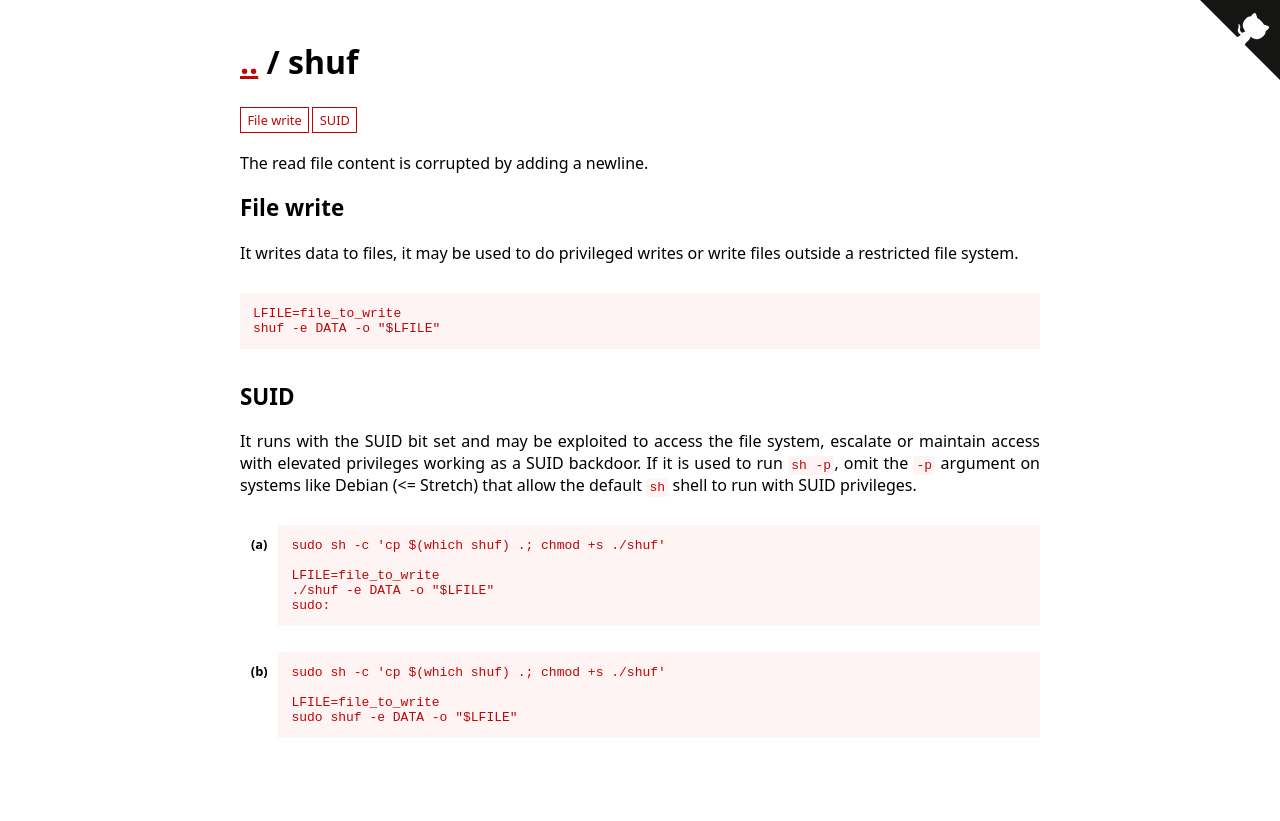
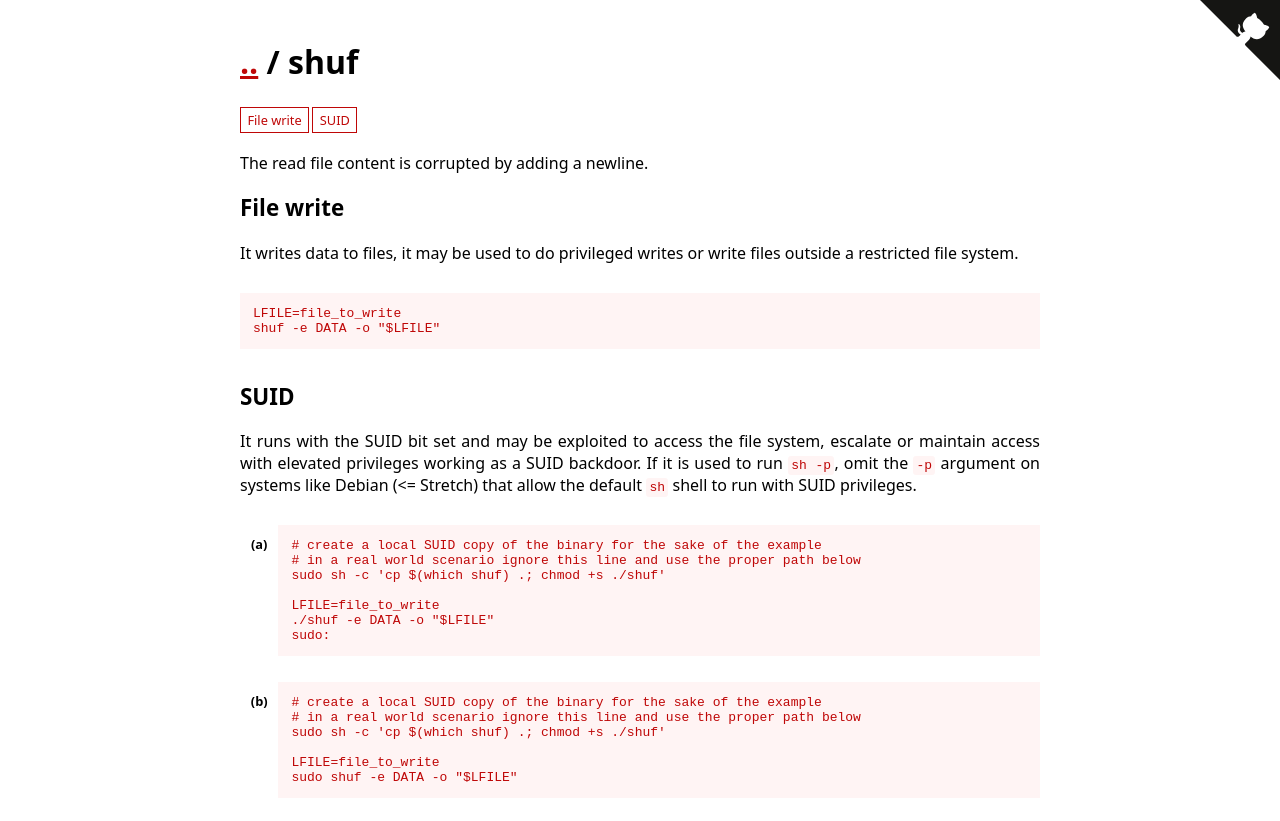
Before and after one commit to GTFOBins/GTFOBins.github.io, a Jekyll site: the page built from _gtfobins/shuf.md, in a window 1280 px wide. Shown: the top 821 px of the page. Built offline with Jekyll 4.4.1, drawn with Linux system fonts in a browser that asks for light colours.

Commit message:
Clarify the need of the SUID cp+chmod command in the examples

```diff
--- a/_layouts/bin.html
+++ b/_layouts/bin.html
@@ -24,6 +24,8 @@ layout: common
 
 {% capture code %}
 {%- if function_id == 'suid' or function_id == 'limited-suid' %}
+# create a local SUID copy of the binary for the sake of the example
+# in a real world scenario ignore this line and use the proper path below
 sudo sh -c 'cp $(which {{ bin_name }}) .; chmod +s ./{{ bin_name }}'
 {% endif %}
 {%- if function_id == 'capabilities' %}
```
